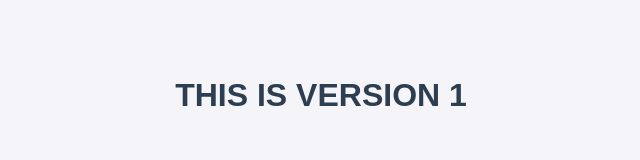
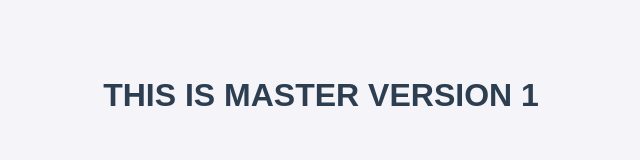
Before and after one commit to rahulpandit1862/mygitrepotest, a plain HTML site: page index.html in a window 1280 px wide. Shown: the whole page, without its empty margins (319-959 px from the left). Drawn offline with Linux system fonts and the light colour scheme.

Commit message:
commit in master

```diff
--- a/index.html
+++ b/index.html
@@ -7,7 +7,7 @@
     <link rel="stylesheet" href="styles.css"> <!-- Link to external CSS -->
 </head>
 <body>
-    <h1>This is version 1</h1>
+    <h1>This is master version 1</h1>
     <!-- <p>This is a basic HTML page.</p> -->
 </body>
 </html>
```
